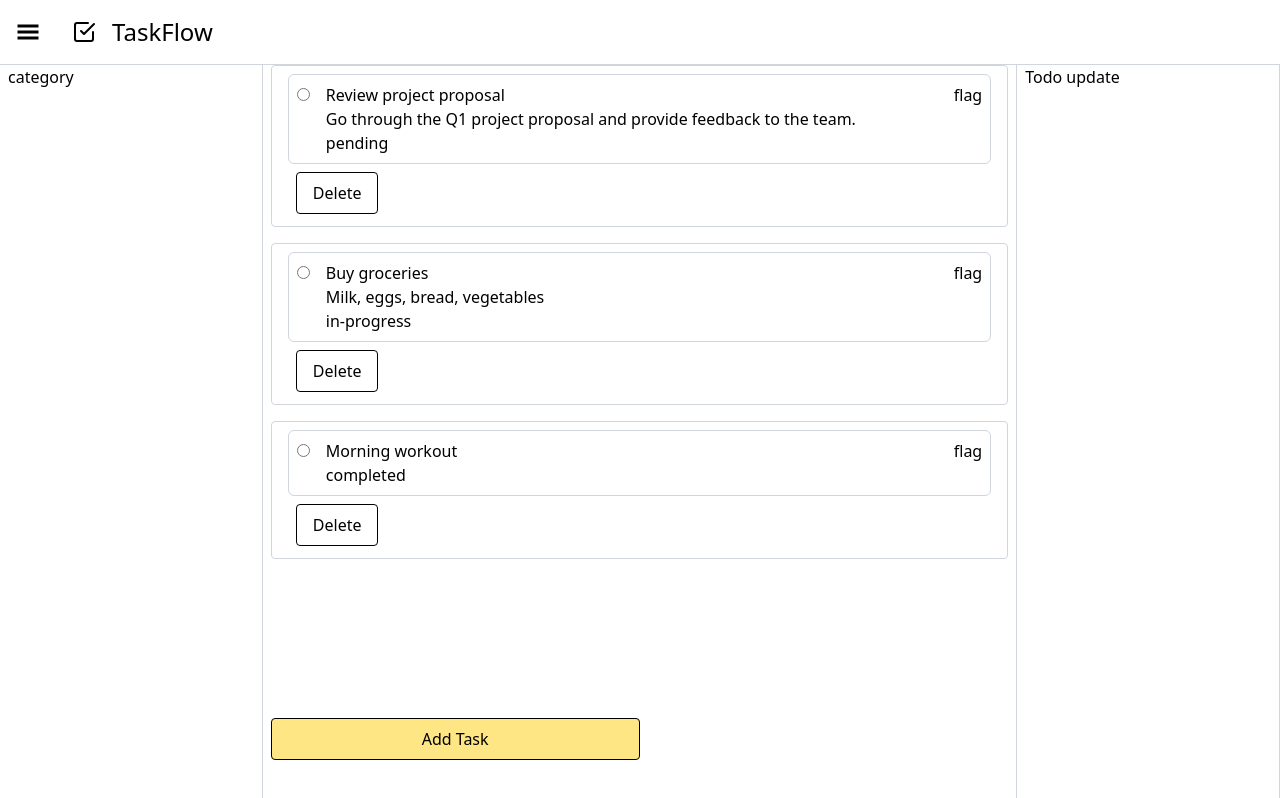
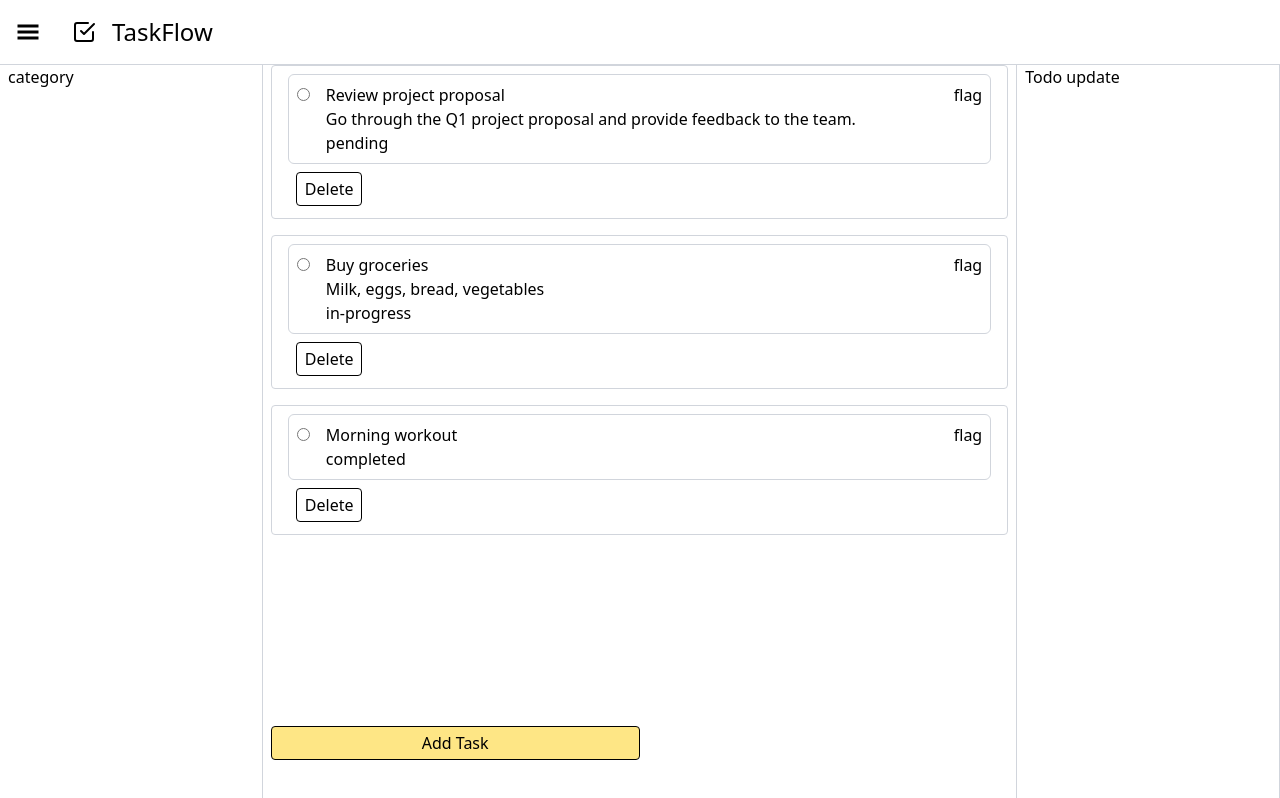
Before and after one commit to Vandana6261/todo-taskflow, a React app in the folder frontend/: page / in a window 1280 px wide. Built offline with nearby package versions, Linux system fonts and the light colour scheme; the HTML template or start-up script is replaced by a standard one.

Commit message:
Add CSS.

```diff
--- a/frontend/src/index.css
+++ b/frontend/src/index.css
@@ -5,14 +5,18 @@
 
 @layer components {
     .inputBase {
-        @apply px-8 py-1 w-full border rounded border-gray-800/50 focus:outline-0 focus:ring focus:ring-amber-500 ring-offset-1 focus:shadow-[0_10px_10px_rgba(0,0,0,0.2)];
+        @apply px-0 py-1 w-full border rounded border-gray-800/50 focus:outline-0 focus:ring focus:ring-amber-500 ring-offset-1 focus:shadow-[0_10px_10px_rgba(0,0,0,0.2)];
     }
 
     .btn {
-        @apply border rounded px-4 py-2 cursor-pointer
+        @apply border rounded px-2 py-1 cursor-pointer
     }
 
     .hoverBase {
         @apply hover:scale-95 transition-all duration-200
     }
+
+    .heading4 {
+        @apply text-sm  font-semibold ;
+    }
 }
```
